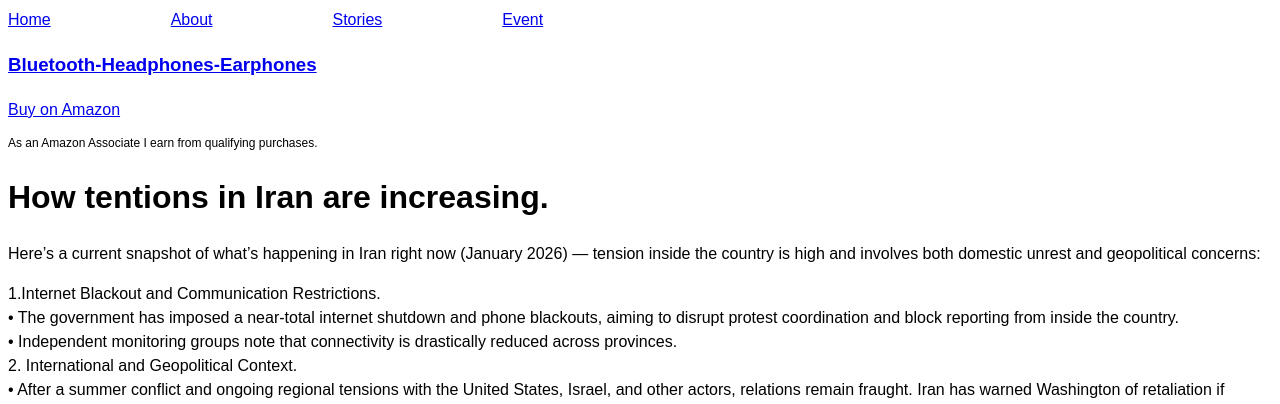
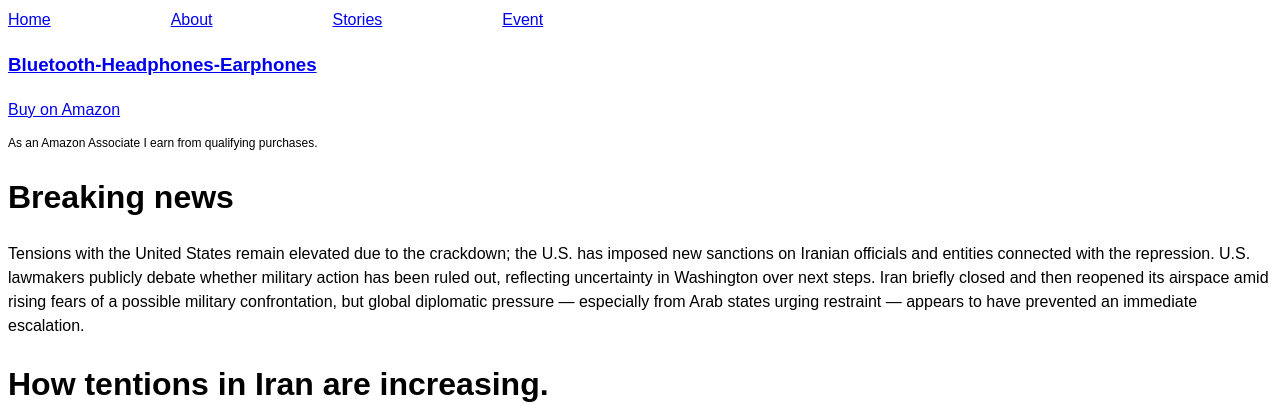
Before and after one commit to Greatoxy1/news, a React (Vite) app: page /event in a window 1280 px wide. Shown: the top 404 px of the page. Built offline with nearby package versions, Linux system fonts and the light colour scheme.

Commit message:
update news content

```diff
--- a/src/components/pages/Event.jsx
+++ b/src/components/pages/Event.jsx
@@ -1,6 +1,15 @@
 export default function Event() {
     return (
         <div>
+            <h1>Breaking news</h1>
+            <p>
+                Tensions with the United States remain elevated due to the crackdown;
+                 the U.S. has imposed new sanctions on Iranian officials and entities connected with the repression.
+                 U.S. lawmakers publicly debate whether military action has been ruled out,
+                  reflecting uncertainty in Washington over next steps.
+                  Iran briefly closed and then reopened its airspace amid rising fears of a possible military confrontation,
+                   but global diplomatic pressure — especially from Arab states urging restraint — appears to have prevented an immediate escalation.
+            </p>
             <h1>
                 How tentions in Iran are increasing.
             </h1>
```
